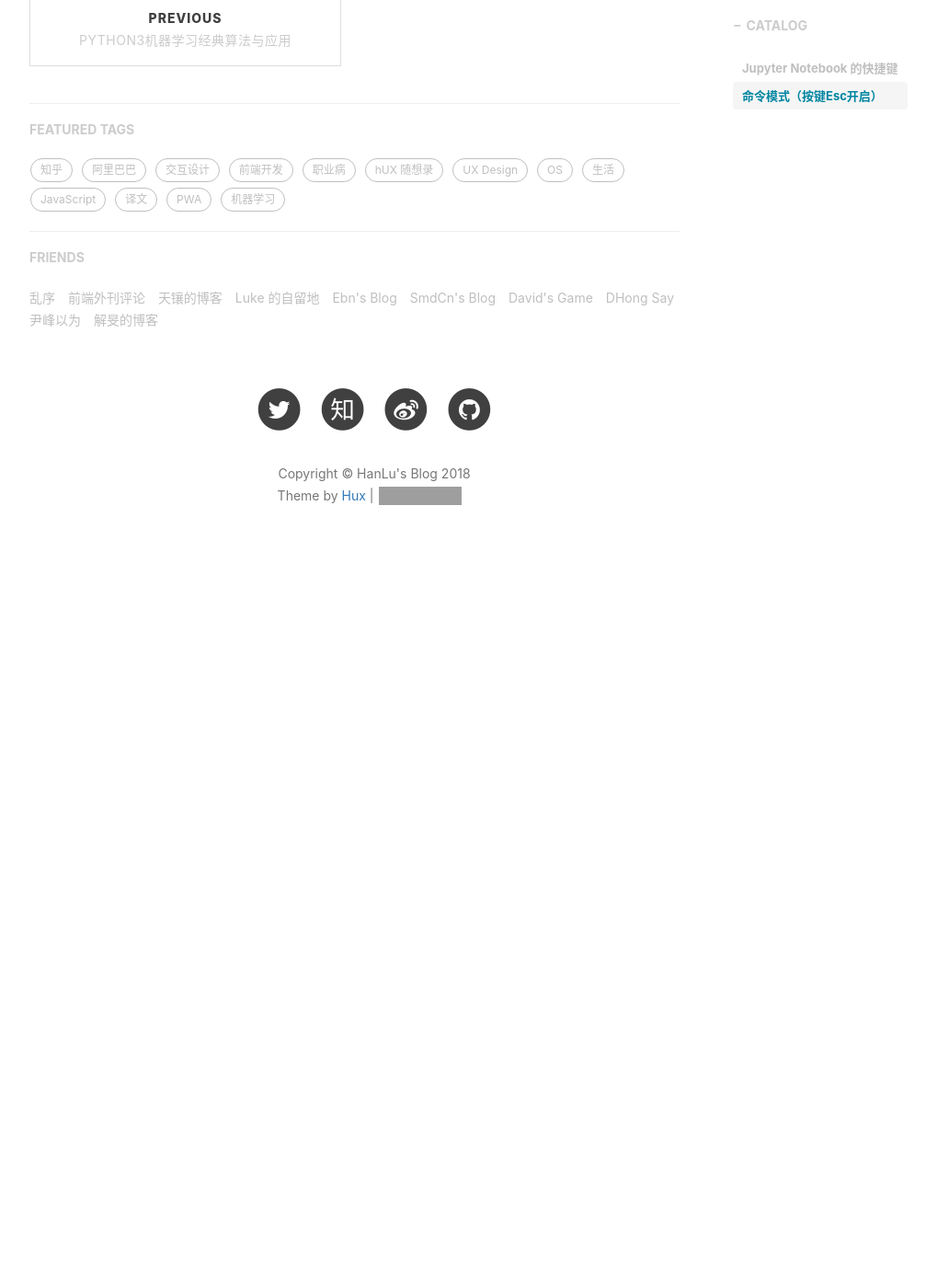
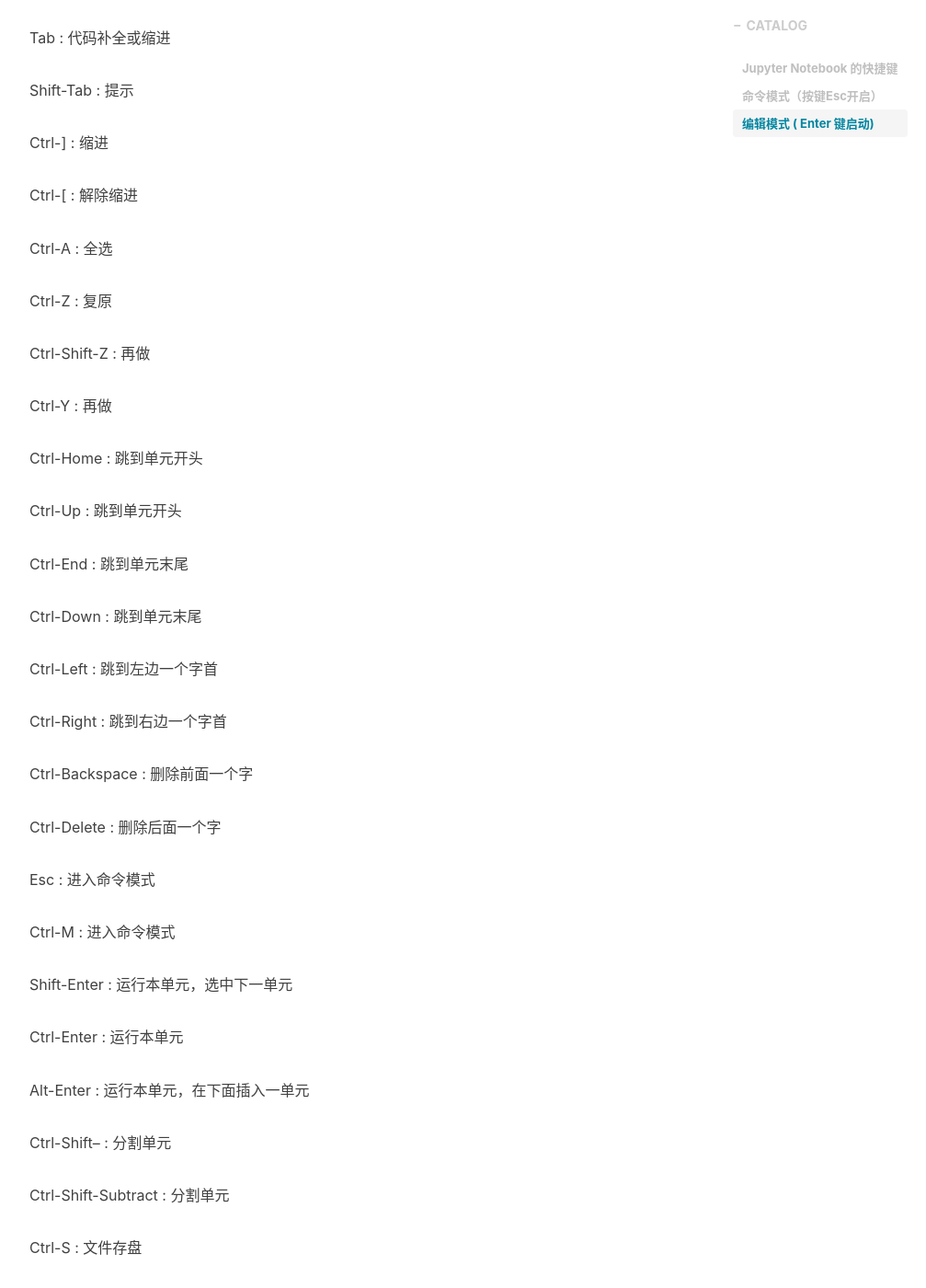
Before and after one commit to TakahashiKansuke/TakahashiKansuke.github.io, a Jekyll site: the page built from _posts/2018-07-04-python3machinelearning.markdown, in a window 1280 px wide and 1400 px high, scrolled down 3630 px. Shown: the whole window at 92% size, without its empty margins (233-1240 px from the left). Built offline with Jekyll 4.4.1, drawn with Linux system fonts in a browser that asks for light colours; nearby versions of some CDN libraries; comment, search, counter and statistics services are not loaded; before the commit the page ends 4272 px from its top, so only the background shows below that; some of the changed text lies outside the part shown; grey boxes are pictures that could not be loaded.

Commit message:
Update 2018-07-04-python3machinelearning.markdown

```diff
--- a/_posts/2018-07-04-python3machinelearning.markdown
+++ b/_posts/2018-07-04-python3machinelearning.markdown
@@ -108,3 +108,59 @@ Shift : 忽略
 Shift-Space : 向上滚动
 
 Space : 向下滚动
+
+### 编辑模式 ( Enter 键启动)
+
+Tab : 代码补全或缩进
+
+Shift-Tab : 提示
+
+Ctrl-] : 缩进
+
+Ctrl-[ : 解除缩进
+
+Ctrl-A : 全选
+
+Ctrl-Z : 复原
+
+Ctrl-Shift-Z : 再做
+
+Ctrl-Y : 再做
+
+Ctrl-Home : 跳到单元开头
+
+Ctrl-Up : 跳到单元开头
+
+Ctrl-End : 跳到单元末尾
+
+Ctrl-Down : 跳到单元末尾
+
+Ctrl-Left : 跳到左边一个字首
+
+Ctrl-Right : 跳到右边一个字首
+
+Ctrl-Backspace : 删除前面一个字
+
+Ctrl-Delete : 删除后面一个字
+
+Esc : 进入命令模式
+
+Ctrl-M : 进入命令模式
+
+Shift-Enter : 运行本单元，选中下一单元
+
+Ctrl-Enter : 运行本单元
+
+Alt-Enter : 运行本单元，在下面插入一单元
+
+Ctrl-Shift-- : 分割单元
+
+Ctrl-Shift-Subtract : 分割单元
+
+Ctrl-S : 文件存盘
+
+Shift : 忽略
+
+Up : 光标上移或转入上一单元
+
+Down :光标下移或转入下一单元
```
